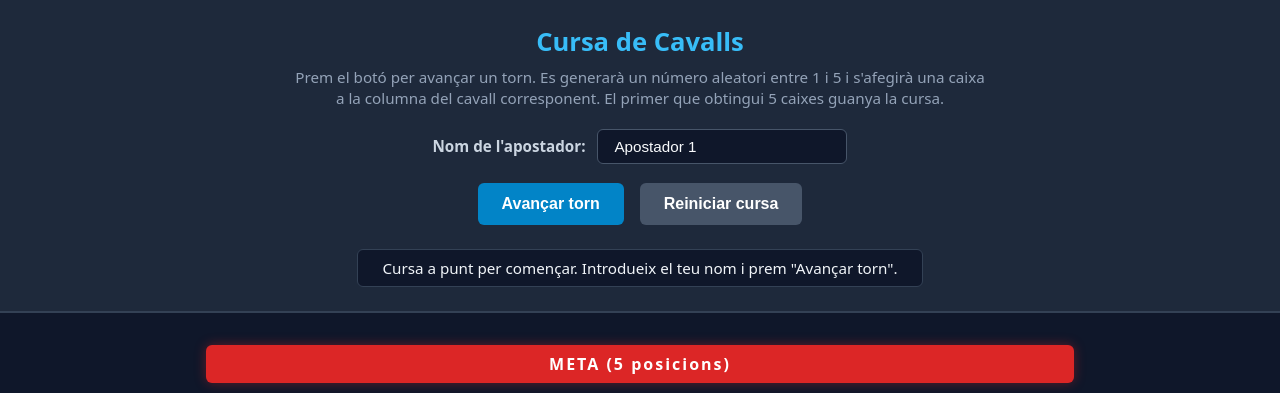
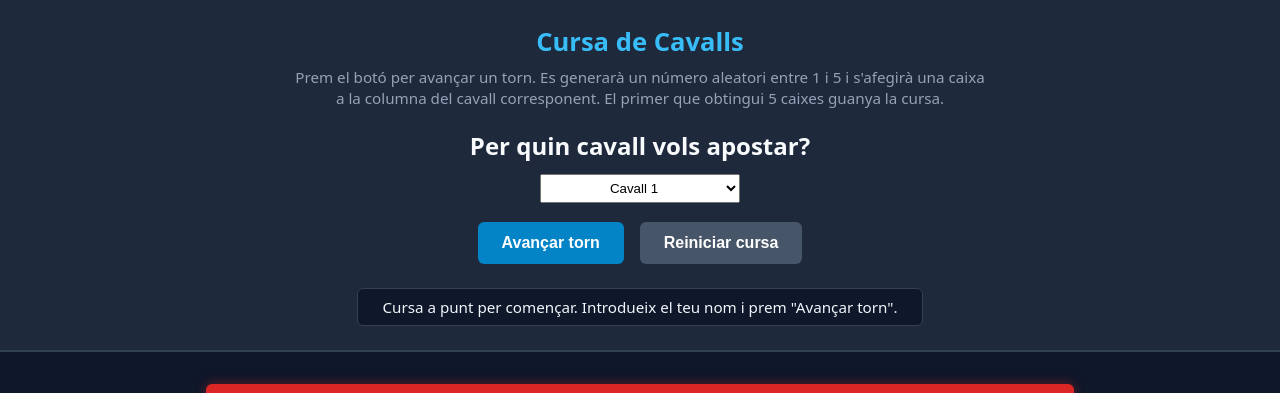
Before and after one commit to acanodev/jowron_team, a PHP site: page /public/js/jocs/2/index.php in a window 1280 px wide. Shown: the top 393 px of the page. Run offline with PHP 8.4, Linux system fonts and the light colour scheme.

Commit message:
Formulari apostador canviat per un select amb el cavall pel qual apostar

```diff
--- a/Plataforma_Jocs/public/js/jocs/2/index.css
+++ b/Plataforma_Jocs/public/js/jocs/2/index.css
@@ -35,33 +35,18 @@ body {
 }
 
 #formulari-apostador {
-  display: flex;
+  display: inline-flex;
+  flex-direction: column;
   justify-content: center;
   align-items: center;
   gap: 0.75rem;
   margin-bottom: 1.2rem;
 }
 
-#formulari-apostador label {
-  font-size: 0.95rem;
-  font-weight: 600;
-  color: #cbd5e1;
-}
-
-#nom-apostador {
-  background-color: #0f172a;
-  border: 1px solid #475569;
-  color: #f8fafc;
-  padding: 0.5rem 1rem;
-  border-radius: 6px;
-  font-size: 0.95rem;
-  width: 250px;
-  outline: none;
-}
-
-#nom-apostador:focus {
-  border-color: #38bdf8;
-  box-shadow: 0 0 0 2px rgba(56, 189, 248, 0.2);
+#formulari-apostador select {
+  width: 200px;
+  padding: 5px;
+  text-align: center;
 }
 
 #controls {
--- a/Plataforma_Jocs/public/js/jocs/2/index.php
+++ b/Plataforma_Jocs/public/js/jocs/2/index.php
@@ -25,8 +25,14 @@ $nomJugador = $nomJugador ?? 'Jowron';
       <p>Prem el botó per avançar un torn. Es generarà un número aleatori entre 1 i 5 i s'afegirà una caixa a la columna del cavall corresponent. El primer que obtingui 5 caixes guanya la cursa.</p>
 
       <div id="formulari-apostador">
-        <label for="nom-apostador">Nom de l'apostador:</label>
-        <input type="text" id="nom-apostador" placeholder="Introdueix el teu nom" value="Apostador 1" />
+        <h2>Per quin cavall vols apostar?</h2>
+        <select name="cavall">
+          <option value="1">Cavall 1</option>
+          <option value="2">Cavall 2</option>
+          <option value="3">Cavall 3</option>
+          <option value="4">Cavall 4</option>
+          <option value="5">Cavall 5</option>
+        </select>
       </div>
 
       <div id="controls">
```
